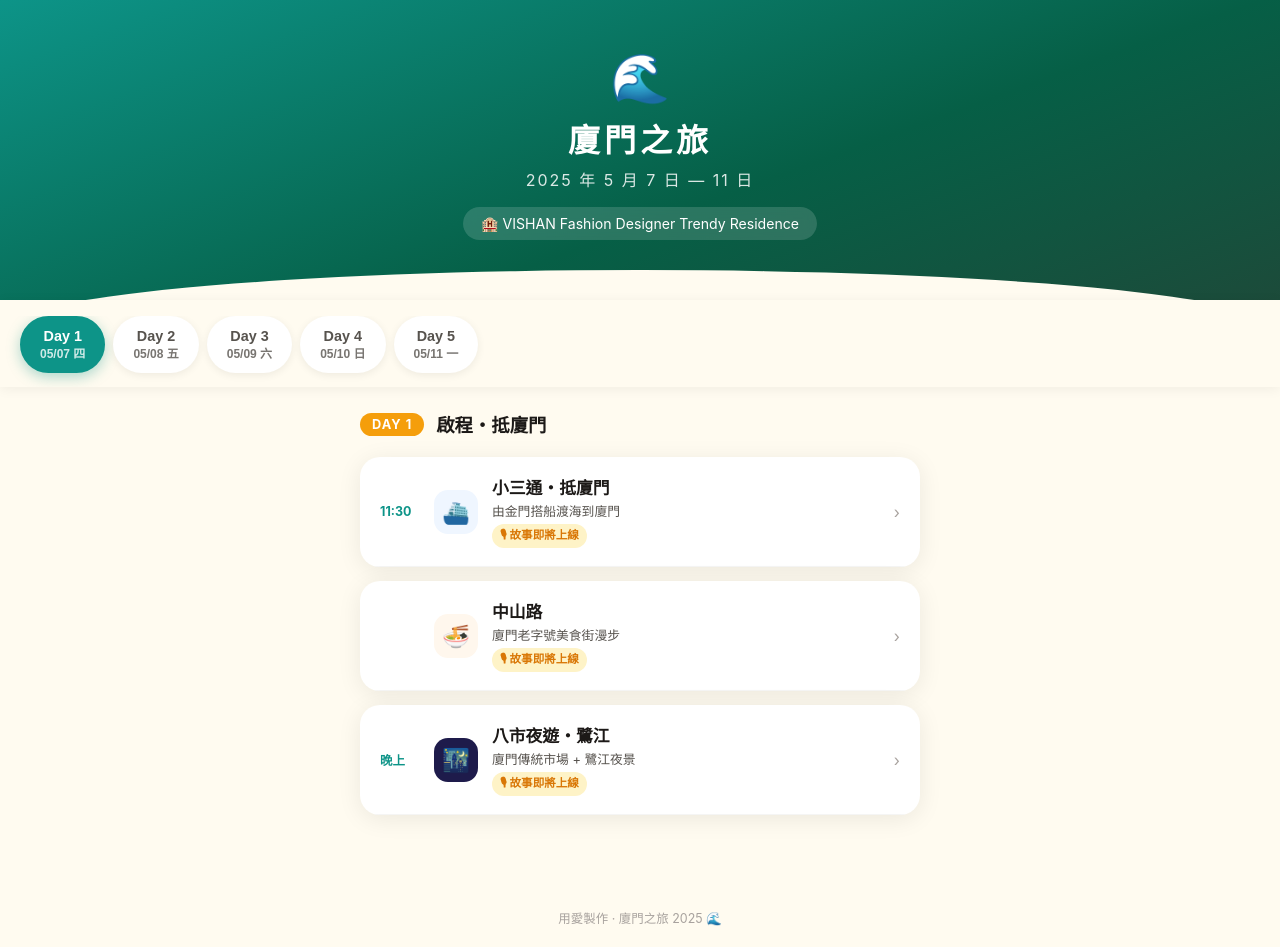
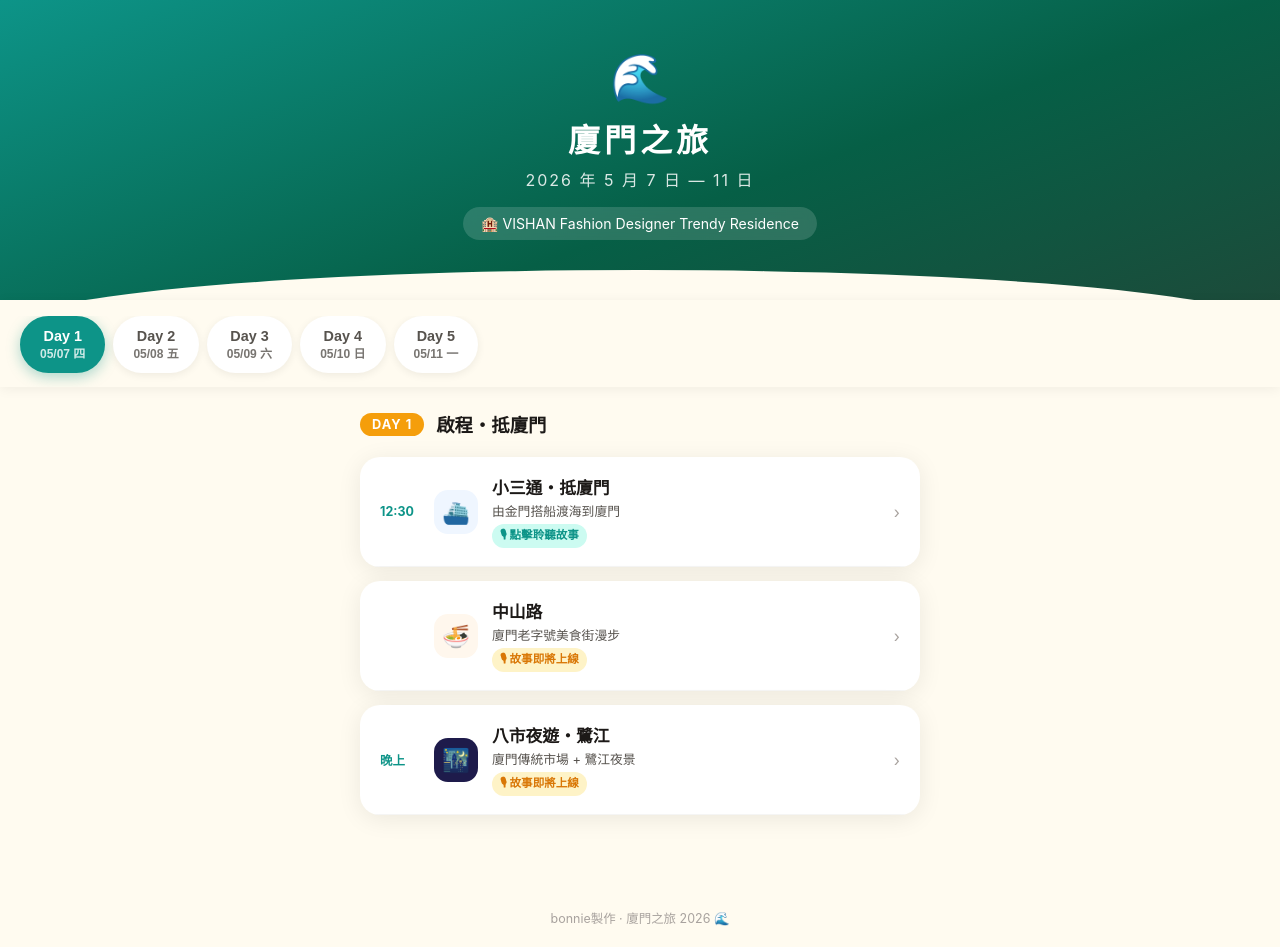
Before and after one commit to bonniEdo/xiamen-story, a plain HTML site: page index.html in a window 1280 px wide. Drawn offline with Linux system fonts and the light colour scheme.

Commit message:
樣式調整

```diff
--- a/index.html
+++ b/index.html
@@ -224,7 +224,7 @@
 <div class="hero">
   <div class="hero-wave">🌊</div>
   <h1>廈門之旅</h1>
-  <div class="hero-sub">2025 年 5 月 7 日 — 11 日</div>
+  <div class="hero-sub">2026 年 5 月 7 日 — 11 日</div>
   <div class="hero-hotel">🏨 VISHAN Fashion Designer Trendy Residence</div>
 </div>
 
@@ -262,12 +262,12 @@
     <!-- Cards for day 1 -->
     <div class="stop-card" onclick="toggleCard(this)">
       <div class="stop-header">
-        <div class="stop-time">11:30</div>
+        <div class="stop-time">12:30</div>
         <div class="stop-icon ic-boat">⛴️</div>
         <div class="stop-info">
           <div class="stop-name">小三通・抵廈門</div>
           <div class="stop-note">由金門搭船渡海到廈門</div>
-          <div class="audio-badge pending">🎙 故事即將上線</div>
+          <div class="audio-badge">🎙 點擊聆聽故事</div>
         </div>
         <div class="stop-arrow">›</div>
       </div>
@@ -736,7 +736,7 @@
 
 </div><!-- /content -->
 
-<div class="footer">用愛製作 · 廈門之旅 2025 🌊</div>
+<div class="footer">bonnie製作 · 廈門之旅 2026 🌊</div>
 
 <script>
   function showDay(idx) {
```
